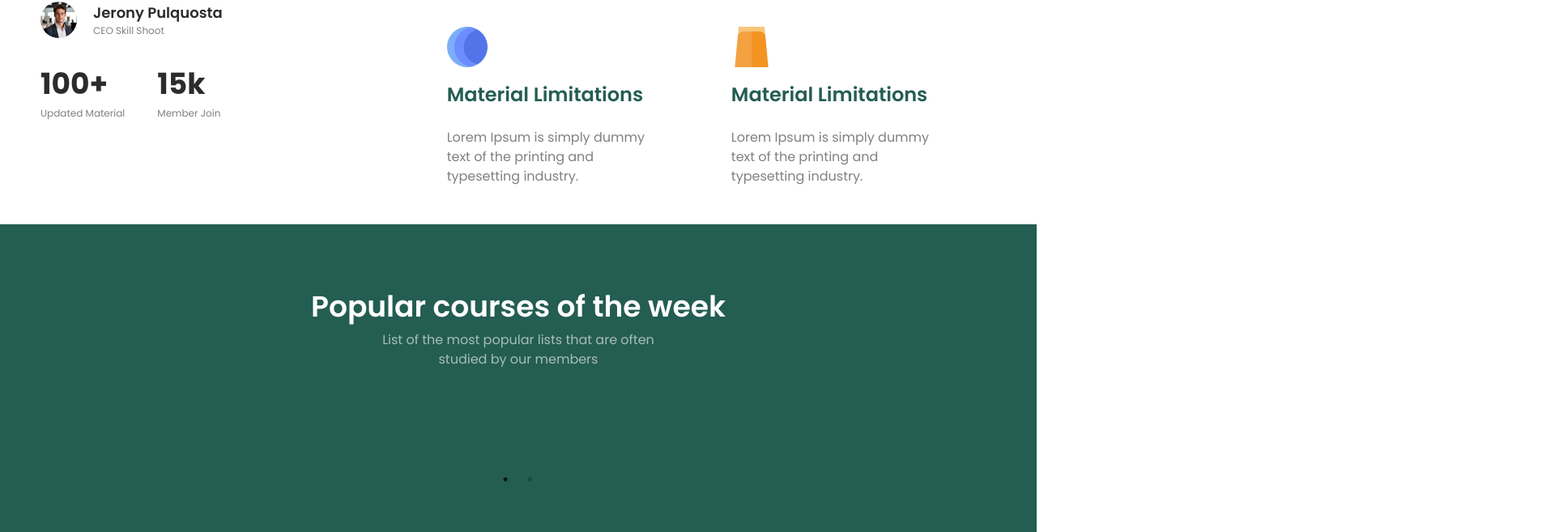
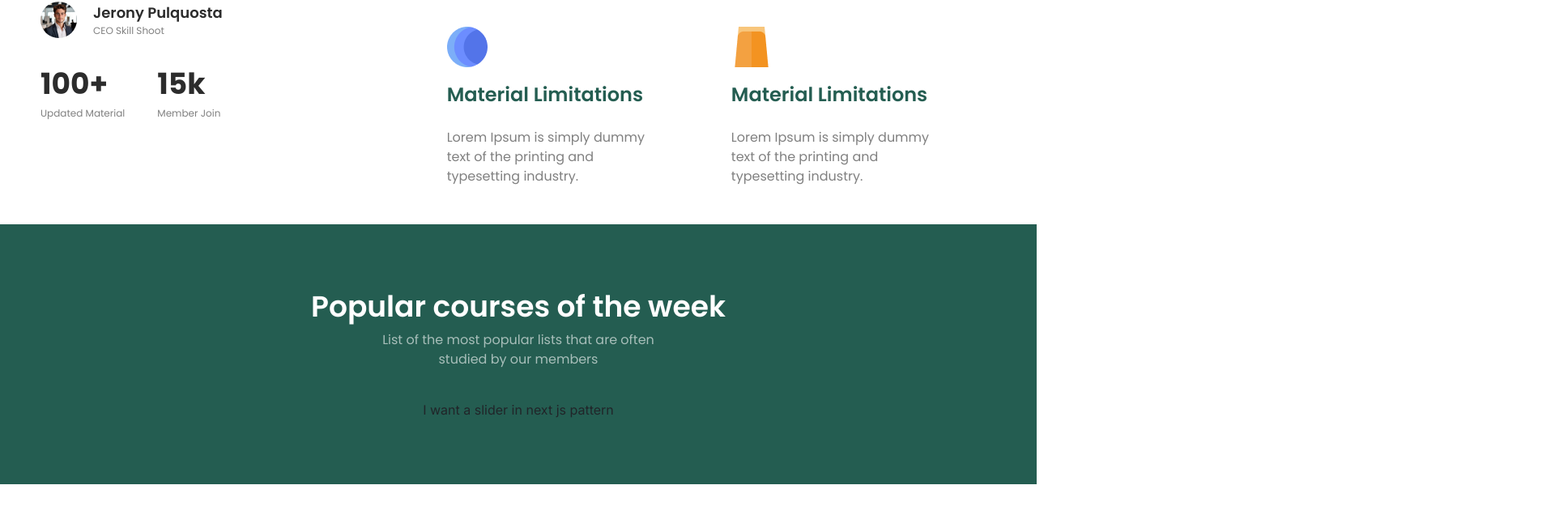
Before and after one commit to BishalAshiq/skill-shoot, a Next.js app: page / in a window 1280 px wide. Shown: the part 1584-2241 px from the top of the page at 81% size, 1920 px wide, since content can reach past the window. After the commit the page ends 2182 px from the top, so only its background shows below. Built offline with nearby package versions, Linux system fonts and the light colour scheme.

Commit message:
working on homepage

```diff
--- a/src/app/layout.js
+++ b/src/app/layout.js
@@ -3,8 +3,8 @@ import "./globals.css";
 import "bootstrap/dist/css/bootstrap.min.css";
 import Navbar from "@/components/shared/Navbar";
 import Script from 'next/script';
-import "slick-carousel/slick/slick.css";
-import "slick-carousel/slick/slick-theme.css";
+// import "slick-carousel/slick/slick.css";
+// import "slick-carousel/slick/slick-theme.css";
 
 const inter = Inter({ subsets: ["latin"] });
 
--- a/src/components/homeAll/PopCourseWeek/PopCourseWeek.jsx
+++ b/src/components/homeAll/PopCourseWeek/PopCourseWeek.jsx
@@ -1,47 +1,19 @@
-"use client"
-import React from 'react';
+"use client"; // Required for client-side components in Next.js 13+
+
+import React from "react";
+
+
 import style from "./PopCourseWeek.module.css";
-import Slider from "react-slick";
-// import "slick-carousel/slick/slick.css";
-// import "slick-carousel/slick/slick-theme.css";
-
 
 
 
 const PopCourseWeek = () => {
-    var settings = {
+    const settings = {
         dots: true,
-        infinite: false,
+        infinite: true,
         speed: 500,
-        slidesToShow: 2,
-        slidesToScroll: 2,
-        initialSlide: 0,
-        responsive: [
-            {
-                breakpoint: 1024,
-                settings: {
-                    slidesToShow: 3,
-                    slidesToScroll: 3,
-                    infinite: true,
-                    dots: true
-                }
-            },
-            {
-                breakpoint: 600,
-                settings: {
-                    slidesToShow: 2,
-                    slidesToScroll: 2,
-                    initialSlide: 2
-                }
-            },
-            {
-                breakpoint: 480,
-                settings: {
-                    slidesToShow: 1,
-                    slidesToScroll: 1
-                }
-            }
-        ]
+        slidesToShow: 1,
+        slidesToScroll: 1,
     };
     return (
         <div>
@@ -55,21 +27,30 @@ const PopCourseWeek = () => {
 
 
                 <div>
+
+                    <div>
+                        I want a slider in next js pattern
+
+                    </div>
+
+{/*
                     <Slider {...settings}>
                         <div>
-                            <h3>Hello</h3>
+                            <h3>Slide 1</h3>
                         </div>
                         <div>
-                            <h3>Dullo</h3>
+                            <h3>Slide 2</h3>
                         </div>
                         <div>
-                            <h3>Dullo</h3>
+                            <h3>Slide 3</h3>
                         </div>
                         <div>
-                            <h3>Dullo</h3>
+                            <h3>Slide 4</h3>
                         </div>
-
-                    </Slider>
+                        <div>
+                            <h3>Slide 5</h3>
+                        </div>
+                    </Slider> */}
                 </div>
 
             </div>
```
Also changed, not shown: package.json (+5 -2 lines), 1 other file (tests, documents, lock files or other folders).
